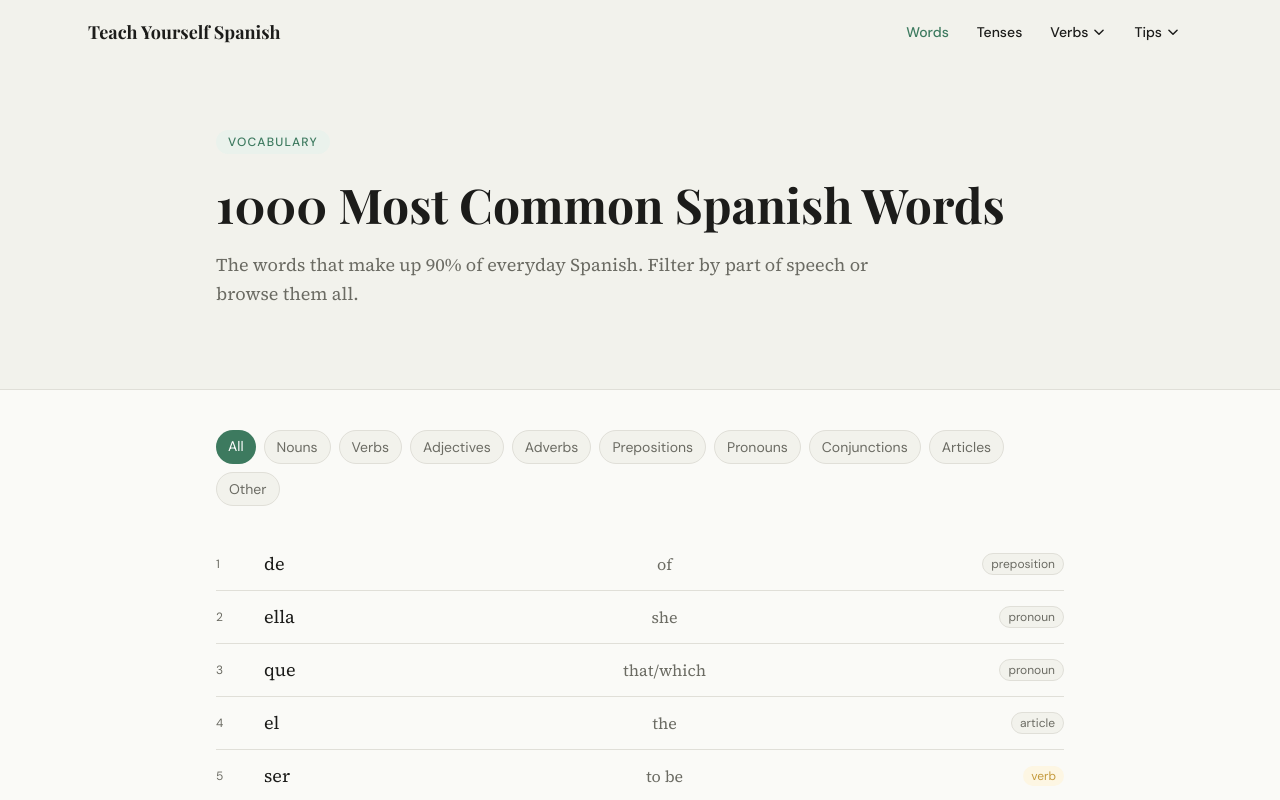
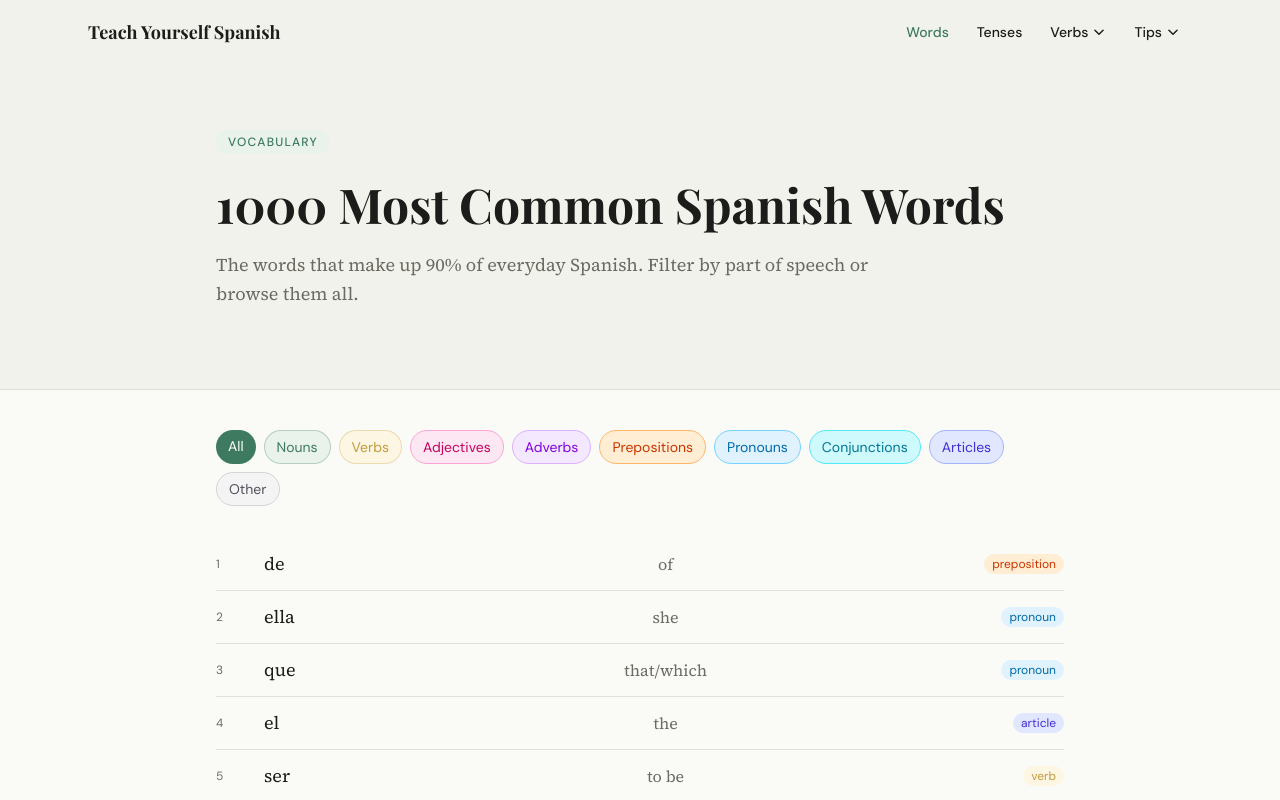
Before and after one commit to johnobriendev/teach-yourself-spanish, a Next.js app: page /words in a window 1280 px wide. Shown: the top 800 px of the page. Built offline with nearby package versions, Linux system fonts and the light colour scheme.

Commit message:
feat: add colors to filters on word page

```diff
--- a/app/words/page.tsx
+++ b/app/words/page.tsx
@@ -11,17 +11,17 @@ export const metadata: Metadata = {
     "Browse and study the 1000 most common Spanish words, filterable by part of speech.",
 };
 
-const POS_FILTERS: { label: string; value: PosFilter }[] = [
-  { label: "All",          value: "all" },
-  { label: "Nouns",        value: "noun" },
-  { label: "Verbs",        value: "verb" },
-  { label: "Adjectives",   value: "adjective" },
-  { label: "Adverbs",      value: "adverb" },
-  { label: "Prepositions", value: "preposition" },
-  { label: "Pronouns",     value: "pronoun" },
-  { label: "Conjunctions", value: "conjunction" },
-  { label: "Articles",     value: "article" },
-  { label: "Other",        value: "other" },
+const POS_FILTERS: { label: string; value: PosFilter; active: string; inactive: string }[] = [
+  { label: "All",          value: "all",         active: "bg-accent text-white",       inactive: "bg-accent-light text-accent border border-accent/30 hover:bg-accent hover:text-white" },
+  { label: "Nouns",        value: "noun",        active: "bg-accent text-white",       inactive: "bg-accent-light text-accent border border-accent/30 hover:bg-accent hover:text-white" },
+  { label: "Verbs",        value: "verb",        active: "bg-gold text-white",         inactive: "bg-gold-light text-gold border border-gold/30 hover:bg-gold hover:text-white" },
+  { label: "Adjectives",   value: "adjective",   active: "bg-pink-600 text-white",     inactive: "bg-pink-100 text-pink-700 border border-pink-300 hover:bg-pink-600 hover:text-white" },
+  { label: "Adverbs",      value: "adverb",      active: "bg-purple-600 text-white",   inactive: "bg-purple-100 text-purple-700 border border-purple-300 hover:bg-purple-600 hover:text-white" },
+  { label: "Prepositions", value: "preposition", active: "bg-orange-500 text-white",   inactive: "bg-orange-100 text-orange-700 border border-orange-300 hover:bg-orange-500 hover:text-white" },
+  { label: "Pronouns",     value: "pronoun",     active: "bg-sky-600 text-white",      inactive: "bg-sky-100 text-sky-700 border border-sky-300 hover:bg-sky-600 hover:text-white" },
+  { label: "Conjunctions", value: "conjunction", active: "bg-cyan-600 text-white",     inactive: "bg-cyan-100 text-cyan-700 border border-cyan-300 hover:bg-cyan-600 hover:text-white" },
+  { label: "Articles",     value: "article",     active: "bg-indigo-600 text-white",   inactive: "bg-indigo-100 text-indigo-700 border border-indigo-300 hover:bg-indigo-600 hover:text-white" },
+  { label: "Other",        value: "other",       active: "bg-zinc-500 text-white",     inactive: "bg-zinc-100 text-zinc-600 border border-zinc-300 hover:bg-zinc-500 hover:text-white" },
 ];
 
 type Props = {
@@ -48,14 +48,12 @@ export default async function WordsPage({ searchParams }: Props) {
       <div className="max-w-4xl mx-auto px-4 sm:px-6 py-10">
         {/* Part-of-speech filter */}
         <div className="flex flex-wrap gap-2 mb-8">
-          {POS_FILTERS.map(({ label, value }) => (
+          {POS_FILTERS.map(({ label, value, active, inactive }) => (
             <Link
               key={value}
               href={`/words?pos=${value}&page=1`}
               className={`px-3 py-1.5 rounded-full font-ui text-sm transition-colors ${
-                pos === value
-                  ? "bg-accent text-white"
-                  : "bg-surface text-muted border border-border hover:text-accent hover:bg-accent-light"
+                pos === value ? active : inactive
               }`}
             >
               {label}
--- a/components/WordCard.tsx
+++ b/components/WordCard.tsx
@@ -3,12 +3,12 @@ import type { Word } from "@/lib/getWords";
 const posColors: Record<string, string> = {
   noun:        "bg-accent-light text-accent",
   verb:        "bg-gold-light text-gold",
-  adjective:   "bg-surface text-muted border border-border",
-  adverb:      "bg-surface text-muted border border-border",
-  preposition: "bg-surface text-muted border border-border",
-  article:     "bg-surface text-muted border border-border",
-  conjunction: "bg-surface text-muted border border-border",
-  pronoun:     "bg-surface text-muted border border-border",
+  adjective:   "bg-pink-100 text-pink-700",
+  adverb:      "bg-purple-100 text-purple-700",
+  preposition: "bg-orange-100 text-orange-700",
+  pronoun:     "bg-sky-100 text-sky-700",
+  conjunction: "bg-cyan-100 text-cyan-700",
+  article:     "bg-indigo-100 text-indigo-700",
   other:       "bg-surface text-muted border border-border",
 };
 
```
